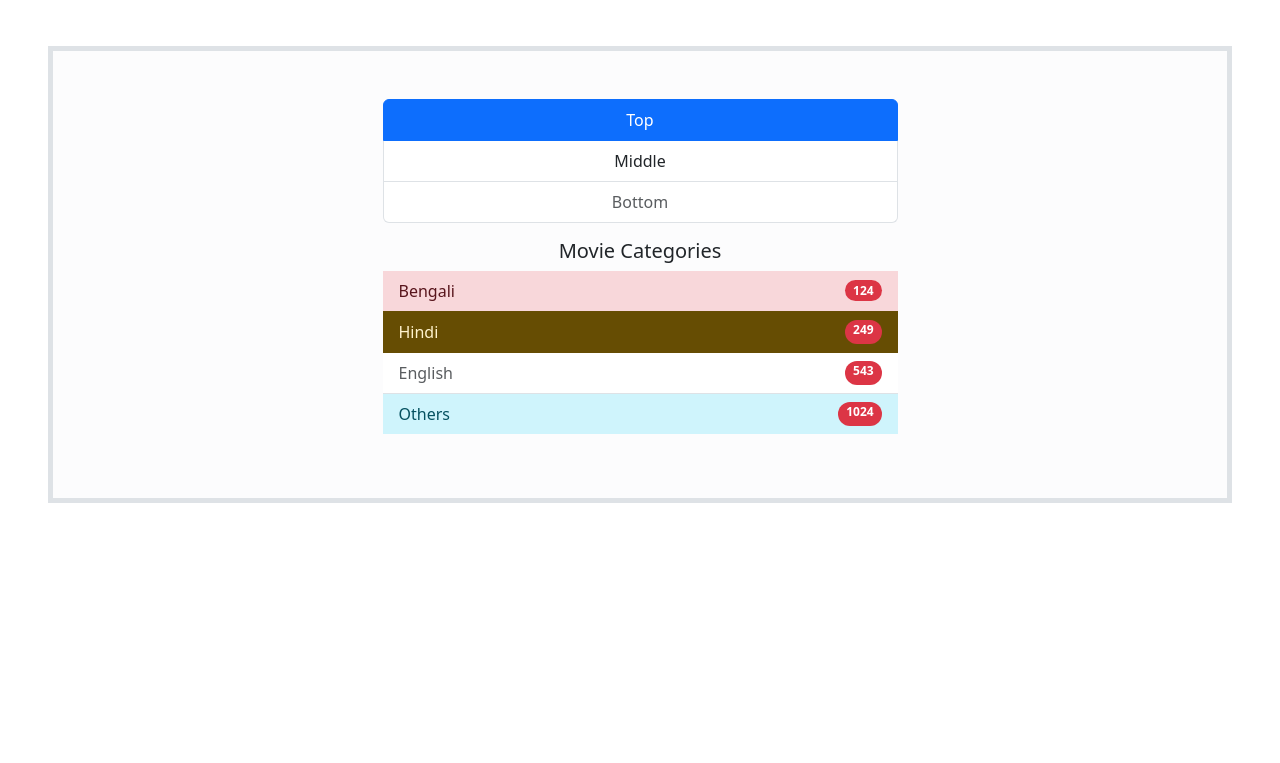
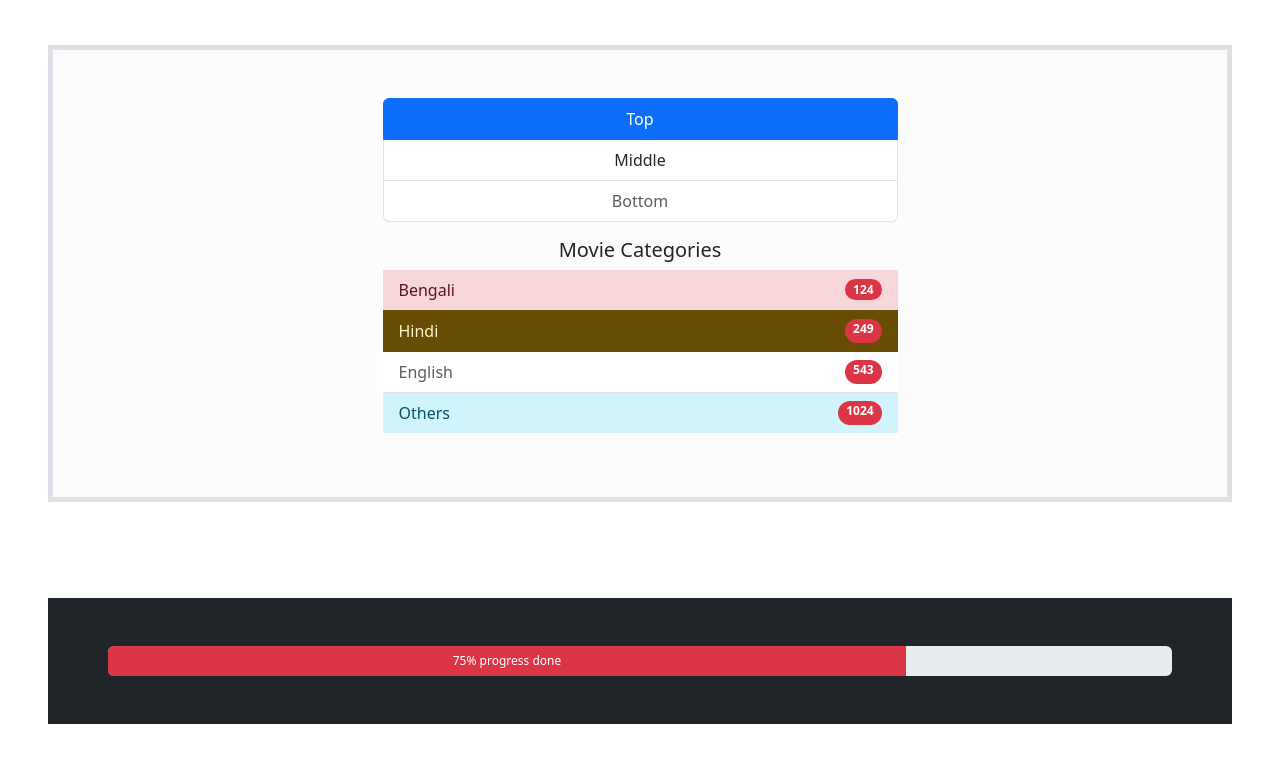
Before and after one commit to fardin-faisal/OSTAD-Assignment-M5, a plain HTML site: page index.html in a window 1280 px wide. Shown: the part 1775-2538 px from the top of the page. Before the commit the page ends 2326 px from the top, so only its background shows below. Drawn offline with Linux system fonts and the light colour scheme.

Commit message:
A Progress Bar added

```diff
--- a/index.html
+++ b/index.html
@@ -67,7 +67,7 @@
       </div>
     </section>
     <!--Forms-->
-    <section class="bg bg-light-subtle border border-bottom-0 m-5 p-5">
+    <section class="bg bg-info m-5 p-5">
       <div class="container">
         <div class="row">
           <div class="col-12">
@@ -189,7 +189,7 @@
         </div>
       </div>
     </section>
-    <!--Navbar-->
+    <!--Navbar with Dropdown Menu-->
     <div class="container">
       <div class="row">
         <nav
@@ -267,6 +267,20 @@
         </nav>
       </div>
     </div>
+    <!--Progress Bar-->
+    <section class="bg bg-dark m-5 p-5">
+      <div class="container">
+        <div class="row">
+          <div class="col-12">
+            <div class="progress" style="height: 30px;">
+              <div class="progress-bar bg-danger" style="width: 75%;">
+                75% progress done
+              </div>
+            </div>
+          </div>
+        </div>
+      </div>
+    </section>
 
     <script src="./js/bootstrap.bundle.js"></script>
   </body>
```
